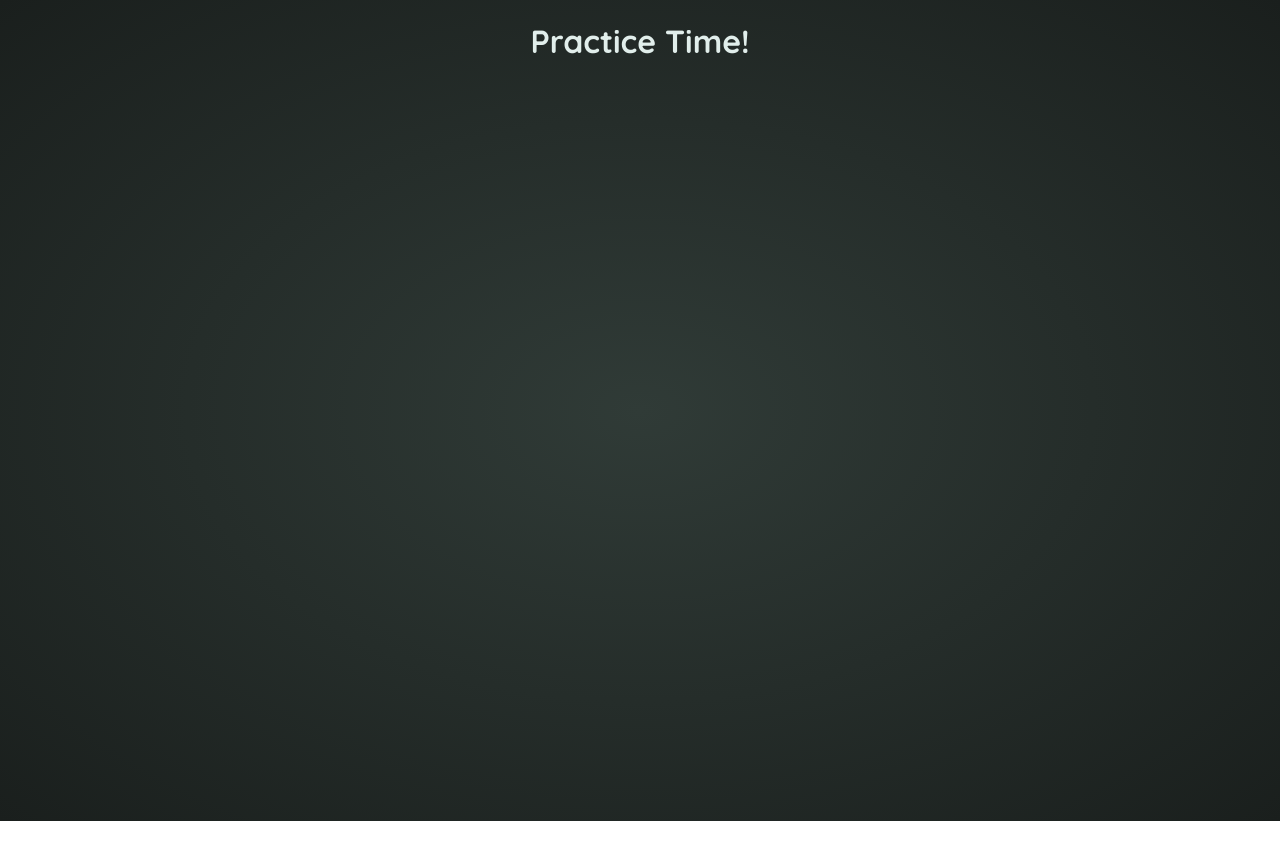
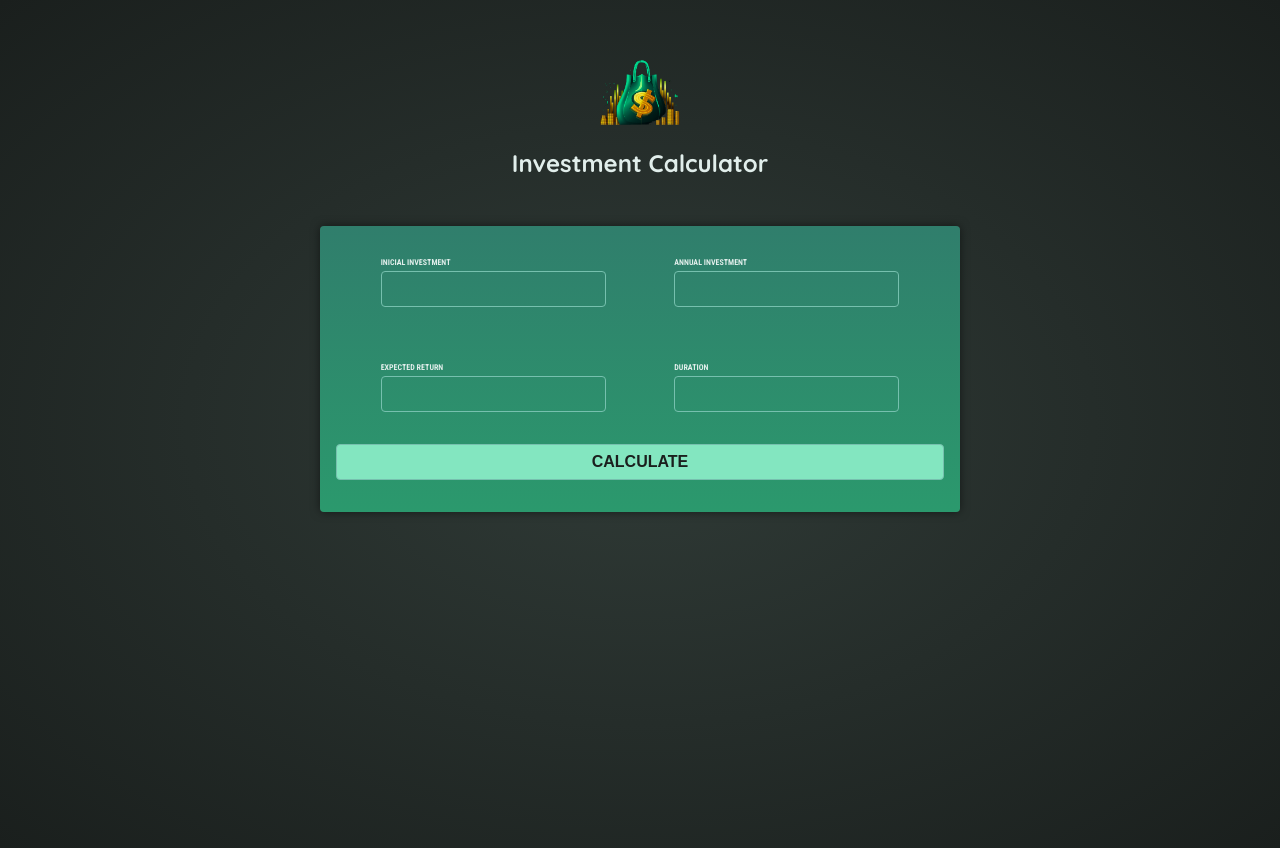
Before and after one commit to Ricardo-Forttunato/investment-calculator-application, an Angular app: page / in a window 1280 px wide. Before the commit the page ends 821 px from the top, so only its background shows below. Built offline with nearby package versions, Linux system fonts and the light colour scheme.

Commit message:
add componentes

```diff
--- a/src/app/app.component.html
+++ b/src/app/app.component.html
@@ -1 +1,2 @@
-<h1 class="center">Practice Time!</h1>
+<app-header />
+<app-user-input />
--- a/src/app/app.component.ts
+++ b/src/app/app.component.ts
@@ -1,7 +1,10 @@
 import { Component } from '@angular/core';
+import { HeaderComponent } from './header/header.component';
+import { UserInputComponent } from './user-input/user-input.component';
 
 @Component({
   selector: 'app-root',
+  imports: [HeaderComponent, UserInputComponent],
   standalone: true,
   templateUrl: './app.component.html',
 })
```
